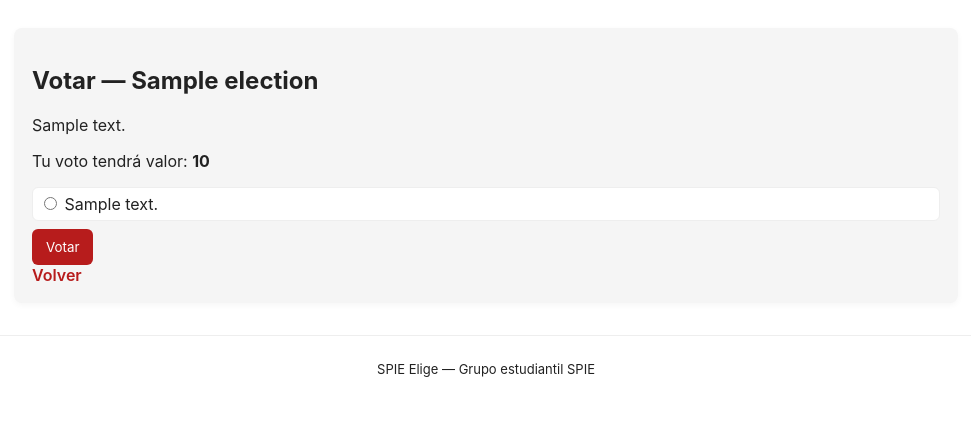
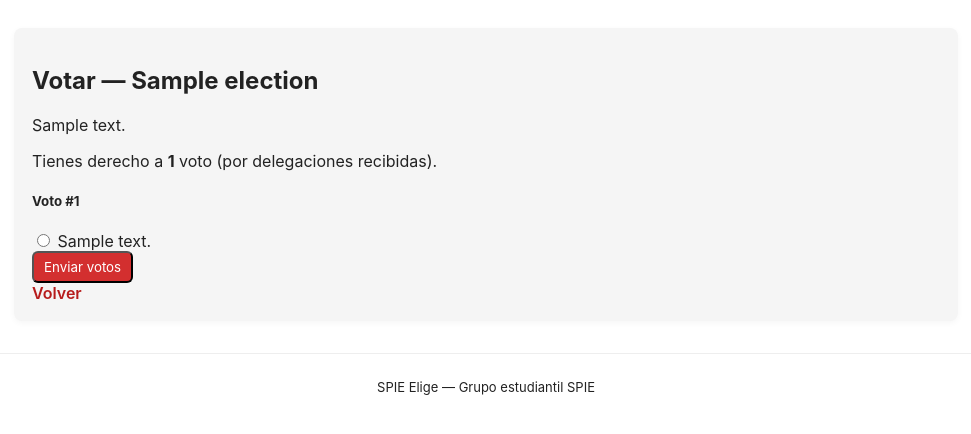
Before and after one commit to Manco312/Spie_Elige, a Django app: template voting/templates/voting/vote_page.html in a window 1280 px wide. Shown: the part 81-515 px from the top of the page, without its empty margins (154-1125 px from the left). Run offline with Django 5.2, Linux system fonts and the light colour scheme; tables that the repository leaves empty hold one stand-in row (values such as "Sample post"); the template is opened without the code that fills it: values that come from a table or form of the project are taken from there, most other values are stand-ins (such as "Sample title", 1, 10 or a date in 2020).

Commit message:
Corrección: Delegaciones

```diff
--- a/voting/models.py
+++ b/voting/models.py
@@ -40,8 +40,8 @@ class Vote(models.Model):
     weight = models.PositiveIntegerField(default=1)  # account for delegations received
     timestamp = models.DateTimeField(auto_now_add=True)
 
-    class Meta:
-        unique_together = ('voter', 'election')  # un voto por votante por elección
+    #class Meta:
+        #unique_together = ('voter', 'election')  # un voto por votante por elección
 
     def __str__(self):
         return f"{self.voter} votó {self.option} (x{self.weight})"
--- a/voting/templates/voting/vote_page.html
+++ b/voting/templates/voting/vote_page.html
@@ -1,21 +1,28 @@
 {% extends 'voting/base.html' %}
+{% load custom_filters %}
 {% block content %}
 <div class="card">
   <h2>Votar — {{ election.titulo }}</h2>
   <p>{{ election.descripcion }}</p>
-  <p>Tu voto tendrá valor: <strong>{{ weight }}</strong></p>
+  <p>Tienes derecho a <strong>{{ vote_count }}</strong> voto{% if vote_count > 1 %}s{% endif %} (por delegaciones recibidas).</p>
 
   <form method="post">
     {% csrf_token %}
-    {% for opt in options %}
-      <div class="option-row">
-        <input type="radio" id="opt{{ forloop.counter }}" name="option" value="{{ opt.id }}" required>
-        <label for="opt{{ forloop.counter }}">{{ opt.texto }}</label>
-      </div>
+    {% for i in 1|to:vote_count %}
+      <h5 class="mt-3">Voto #{{ i }}</h5>
+      {% for opt in options %}
+        <div class="form-check">
+          <input class="form-check-input" type="radio" id="opt{{ i }}_{{ forloop.counter }}"
+                 name="option_{{ i }}" value="{{ opt.id }}" required>
+          <label class="form-check-label" for="opt{{ i }}_{{ forloop.counter }}">
+            {{ opt.texto }}
+          </label>
+        </div>
+      {% endfor %}
     {% endfor %}
-    <button class="btn-primary" type="submit">Votar</button>
+    <button class="btn btn-danger mt-3" type="submit">Enviar votos</button>
   </form>
 
-  <a href="{% url 'voter_dashboard' %}" class="btn-link">Volver</a>
+  <a href="{% url 'voter_dashboard' %}" class="btn btn-link">Volver</a>
 </div>
 {% endblock %}
--- /dev/null
+++ b/voting/templatetags/custom_filters.py
@@ -0,0 +1,6 @@
+from django import template
+register = template.Library()
+
+@register.filter
+def to(value, end):
+    return range(value, end + 1)
```
Also changed, not shown: voting/views.py (+24 -17 lines), db.sqlite3, voting/migrations/0002_alter_vote_unique_together.py (added).
